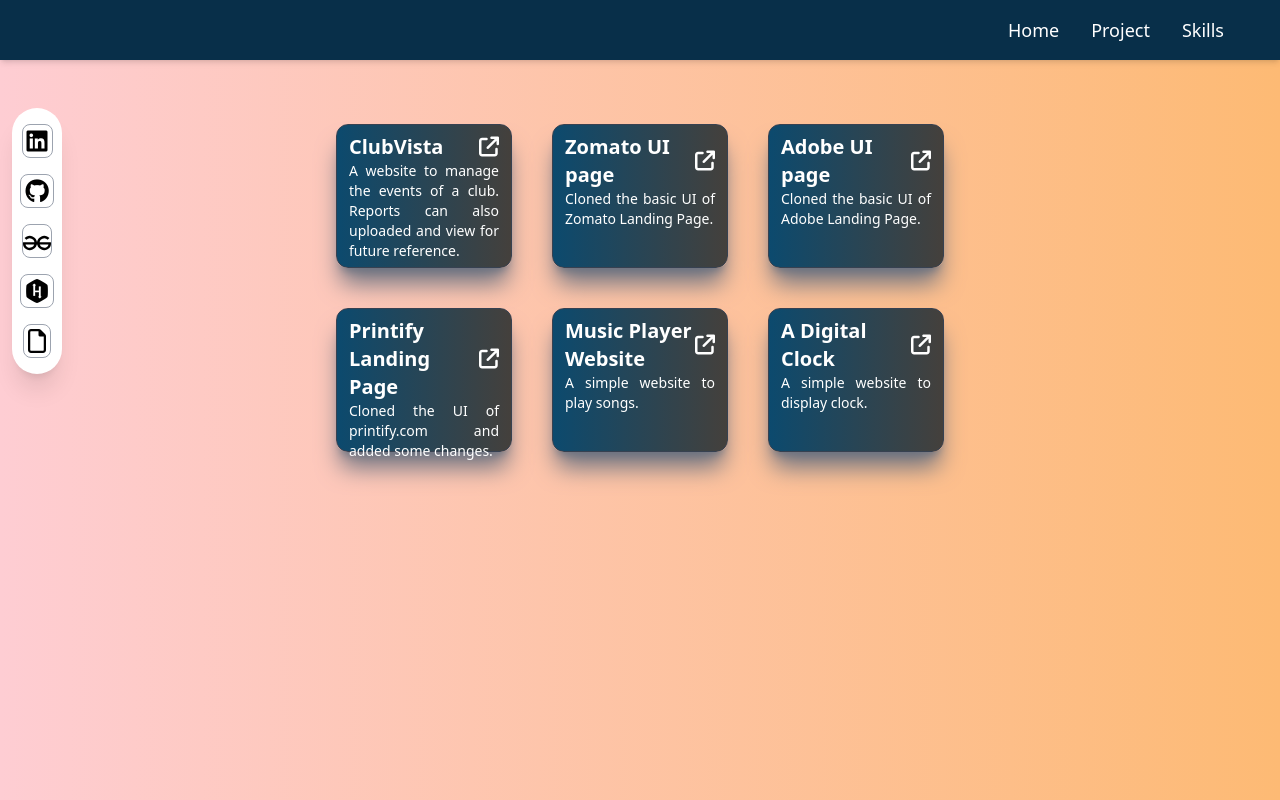
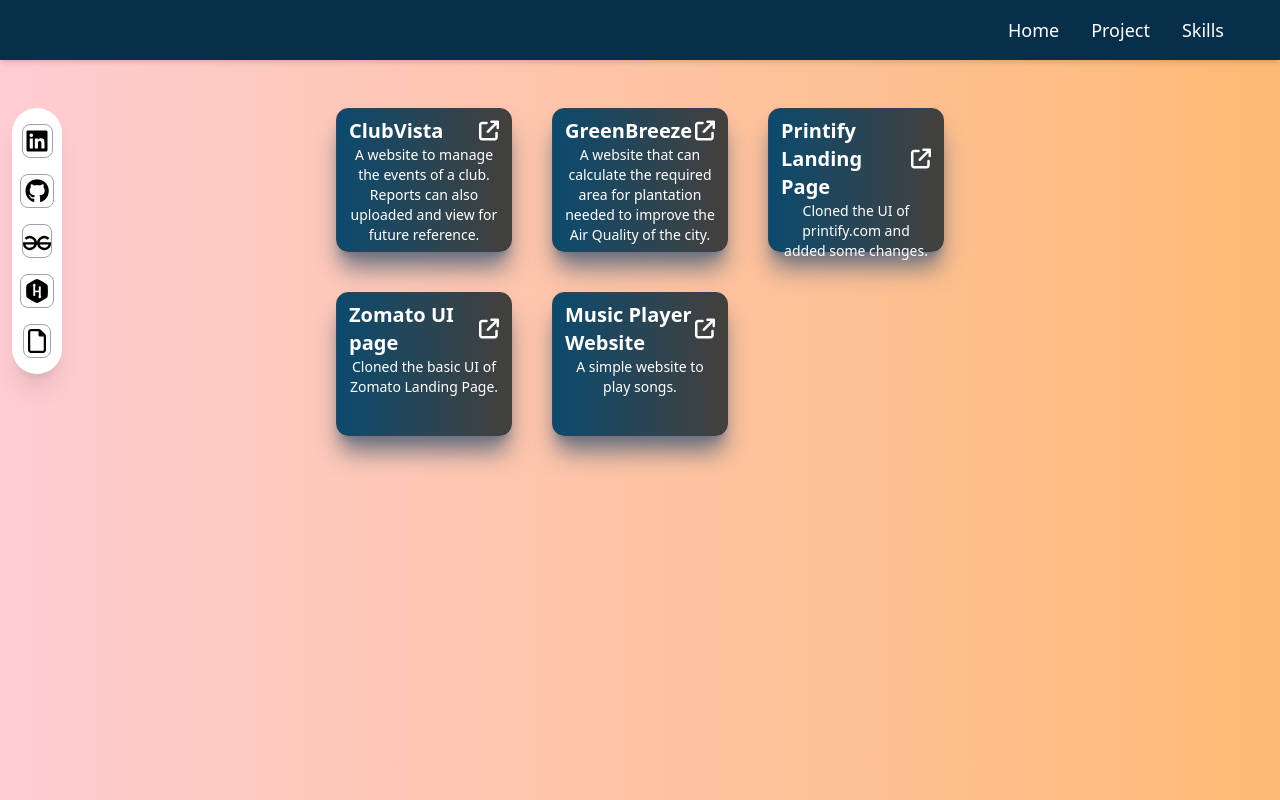
Before and after one commit to Bhupendra-17/Portfolio, a React (Vite) app in the folder client/: page /project in a window 1280 px wide. Built offline with nearby package versions, Linux system fonts and the light colour scheme.

Commit message:
Added one project

```diff
--- a/client/src/Project.jsx
+++ b/client/src/Project.jsx
@@ -10,7 +10,7 @@
         <div className='bg-gradient-to-r from-rose-200 to-orange-300 min-h-screen overflow-hidden pb-7'>
             <Navbar />
             <div className='flex'>
-                <div className='fixed top-[55px] left-0 h-fit flex flex-col items-center justify-center bg-white rounded-full gap-4 py-2 sm:py-4 px-2 m-3 shadow-xl
+                <div className='fixed top-[65px] left-0 h-fit flex flex-col items-center justify-center bg-white rounded-full gap-4 py-2 sm:py-4 px-2 m-3 shadow-xl
         sm:flex-col md:flex-col lg:flex-col sm:top-24'>
                     <Sidebar title="fa-brands fa-linkedin" link="https://www.linkedin.com/in/bhupendra-dewangan-172-rahul" />
                     <Sidebar title="fa-brands fa-github" link="https://github.com/Bhupendra-17" />
@@ -18,21 +18,18 @@
                     <Sidebar title="fa-brands fa-hackerrank" link="https://www.hackerrank.com/profile/bhupendradewang5" />
                     <Sidebar title="fa-regular fa-file" link="https://drive.google.com/file/d/1UrUkFBhb8WgXX90bq9iXof8IBcI6uJbZ/view?usp=drive_link" />
                 </div>
-                <div className='flex-grow flex items-center justify-center pt-28'>
+                <div className='flex-grow flex items-center justify-center pt-24'>
                     <div className='grid grid-cols-1 sm:grid-cols-2 md:grid-cols-3 lg:grid-cols-3 gap-4'>
                         <Viewproject title="ClubVista" desc="A website to manage the events of a club. Reports can also uploaded and view for future reference."
-                            link="https://schedule-3fe75.web.app/" />
-                        <Link to="/zomato"><Viewproject title="Zomato UI page" desc="Cloned the basic UI of Zomato Landing Page."
-                        /></Link>
-                        <Link to="/adobe"><Viewproject title="Adobe UI page" desc="Cloned the basic UI of Adobe Landing Page."
+                        link="https://schedule-3fe75.web.app/"  target="_blank"/>
+                        <Link to="https://greenbreeze.vercel.app" target="_blank"> <Viewproject title="GreenBreeze" desc="A website that can calculate the required area for plantation needed to improve the Air Quality of the city."
                         /></Link>
                         <Link to="https://printify-web-three.vercel.app/" target="_blank"><Viewproject title="Printify Landing Page" desc="Cloned the UI of printify.com and added some changes."
                         /></Link>
+                        <Link to="/zomato"><Viewproject title="Zomato UI page" desc="Cloned the basic UI of Zomato Landing Page."
+                        /></Link>
                         <Link to="/musicplayer"><Viewproject title="Music Player Website" desc="A simple website to play songs."
                         /></Link>
-                        <Link to="/digitalclock"><Viewproject title="A Digital Clock" desc="A simple website to display clock."
-                        /></Link>
-
                     </div>
                 </div>
             </div>
--- a/client/src/Skills.jsx
+++ b/client/src/Skills.jsx
@@ -26,14 +26,14 @@
                     <Sidebar title="fa-regular fa-file" link="https://drive.google.com/file/d/1UrUkFBhb8WgXX90bq9iXof8IBcI6uJbZ/view?usp=drive_link" />
                 </div>
                 <div className='flex-grow flex items-center justify-center pt-28'>
-                    <div className='grid grid-cols-1 sm:grid-cols-2 md:grid-cols-3 lg:grid-cols-3 gap-4'>
+                    <div className='grid grid-cols-1 sm:grid-cols-2  md:grid-cols-3 lg:grid-cols-3 gap-3 lg:gap-4'>
                         <Skillset item={Cpp} title="C++" desc="Intermediate"
                         />
                         <Skillset item={Java} title="Java" desc="Intermediate"
                         />
                         <Skillset item={JavaScript} title="JavaScript" desc="Intermediate"
                         />
-                        <Skillset item={Reactjs} title="React Js" desc="Beginner"
+                        <Skillset item={Reactjs} title="React Js" desc="Intermediate"
                         />
                         <Skillset item={Tailwind} title="Tailwind CSS" desc="Intermediate"
                         />
--- a/client/src/components/Viewproject/temp.jsx
+++ b/client/src/components/Viewproject/temp.jsx
@@ -8,7 +8,7 @@
             {props.title}
             <i className=" fa-solid fa-arrow-up-right-from-square "></i>
         </div>
-        <div className='text-sm font-thin text-justify'>
+        <div className='text-sm font-thin text-center'>
             <p>{props.desc}</p>
         </div>
     </div>
```
Also changed, not shown: client/src/index.css (line endings or trailing spaces).
